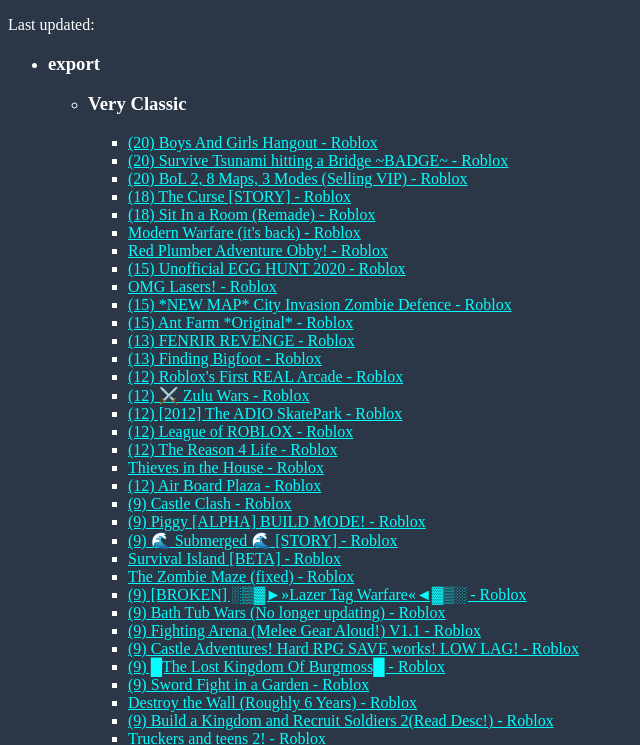
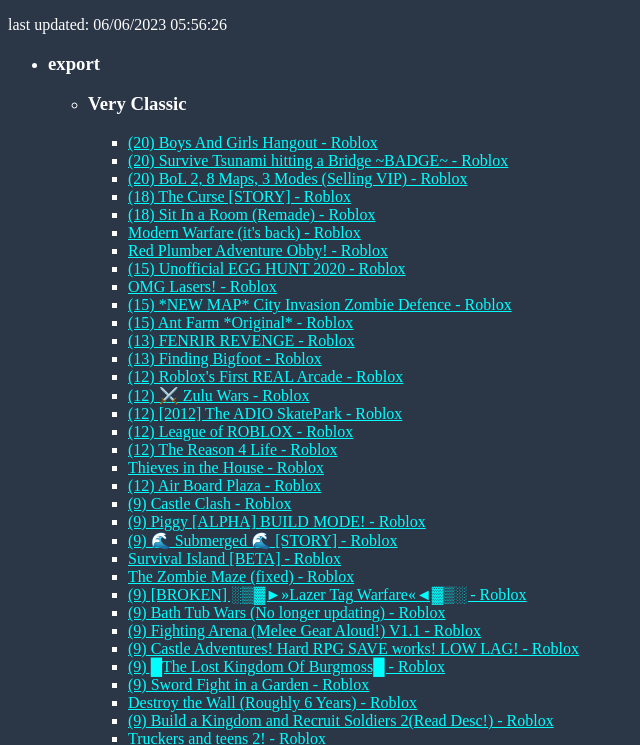
Before and after one commit to randomguyingithub/rblxbookmarksclassic, a plain HTML site: page bookmarklist.html in a window 1280 px wide. Shown: the top 745 px of the page, without its empty margins (0-640 px from the left). Drawn offline with Linux system fonts and the light colour scheme.

Commit message:
Update bookmarklist.html

```diff
--- a/bookmarklist.html
+++ b/bookmarklist.html
@@ -6,6 +6,9 @@
 	</head>
 <body>
 	<p id = "lastupdated"> Last updated: </p>
+	<script>
+		document.getElementById("lastupdated").innerHTML = "last updated: " + document.lastModified;
+	</script>
 <ul><p>
     <li><H3 ADD_DATE="1686027139" LAST_MODIFIED="1686027569">export</H3>
     <ul><p>
```
